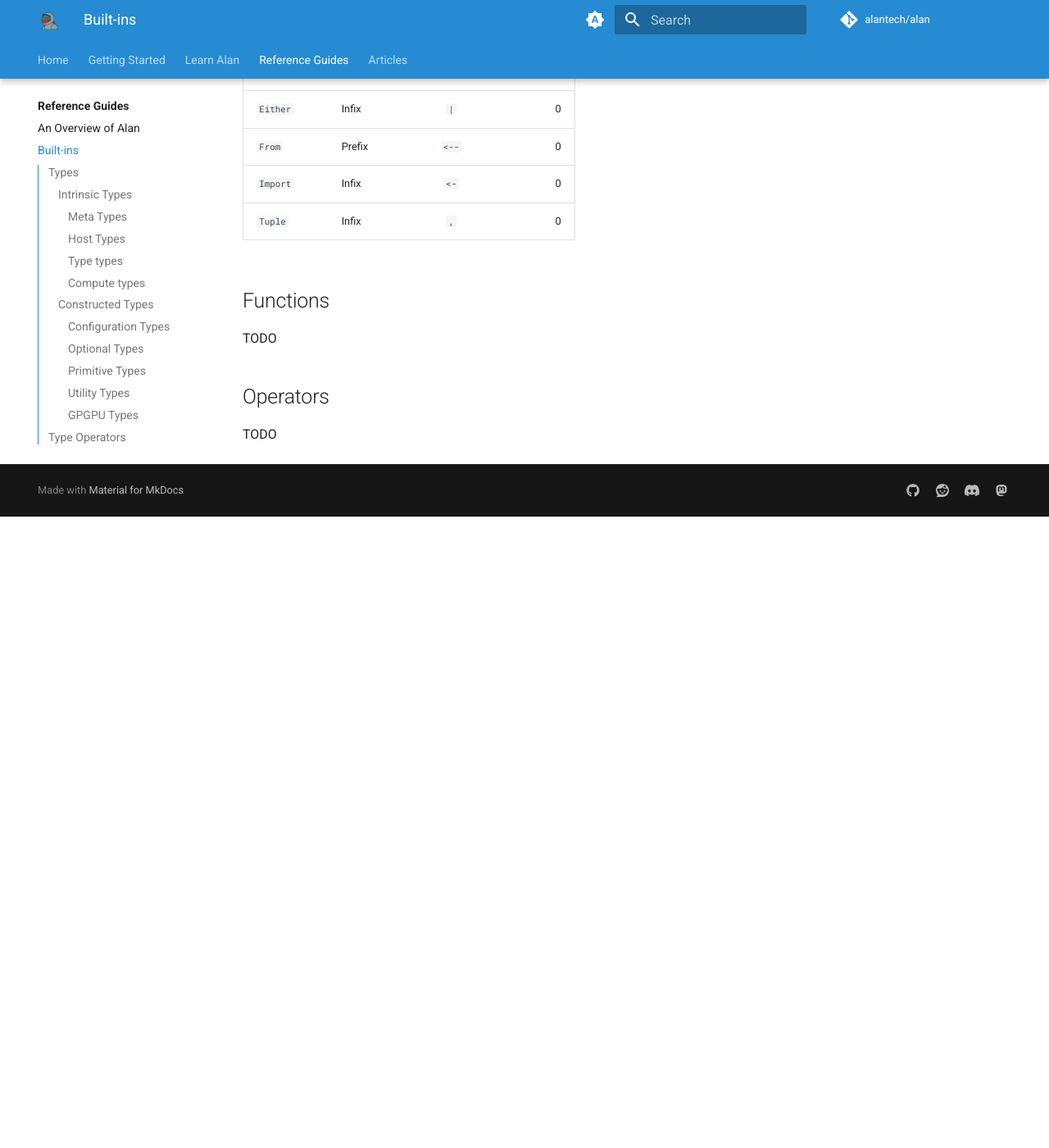
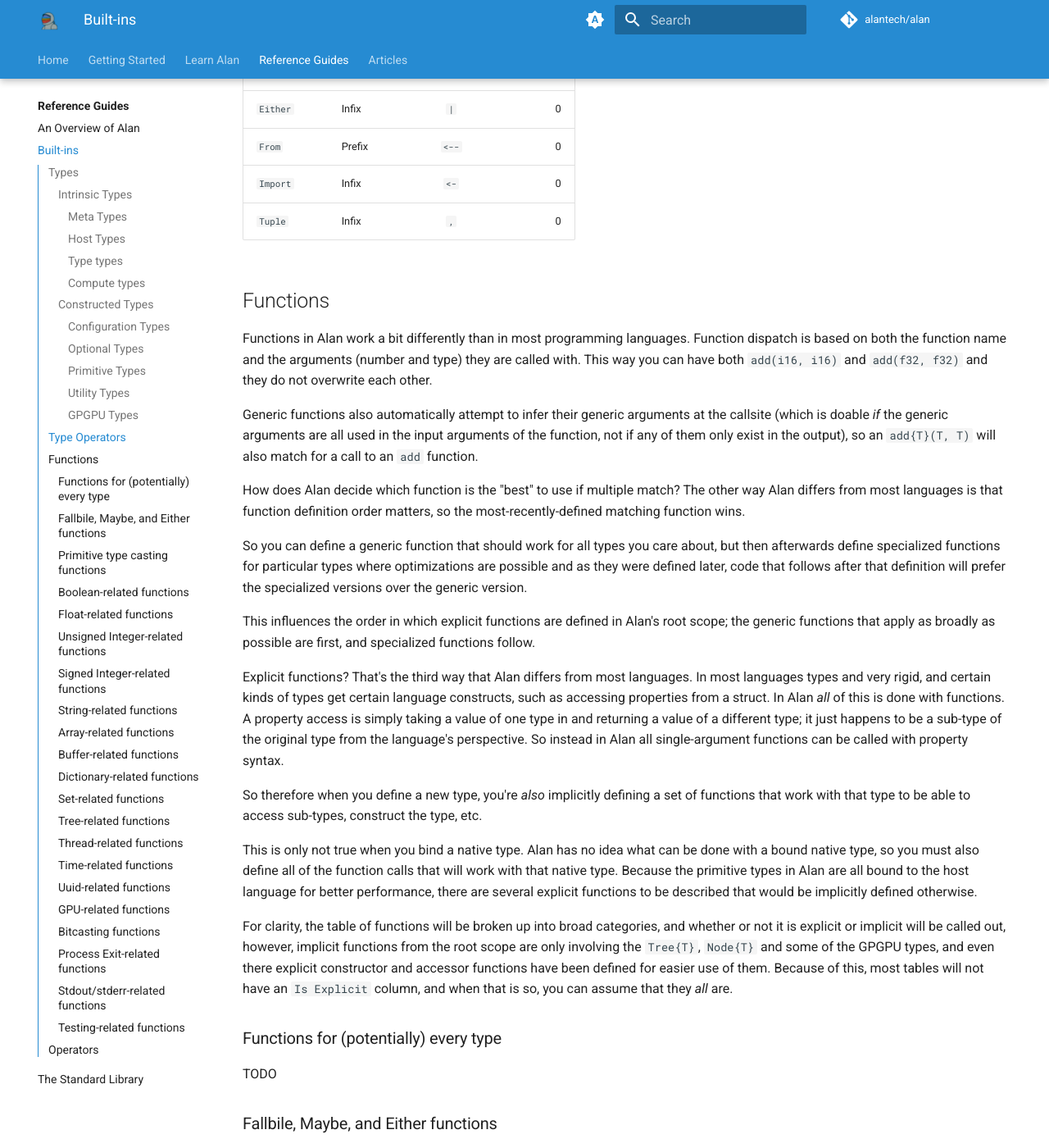
Before and after one commit to alantech/alanlang-docs, an MkDocs documentation site: the page built from docs/built_ins.md, in a window 1280 px wide and 1400 px high, scrolled down 10510 px. Shown: the whole window at 82% size. Built offline with MkDocs 1.6.1 and Material for MkDocs 9.7.7, drawn with Linux system fonts in a browser that asks for light colours; plug-ins that fetch from the network failed and are left out; comment, search, counter and statistics services are not loaded; before the commit the page ends 11140 px from its top, so only the background shows below that; some of the changed text lies outside the part shown.

Commit message:
Add (decent) sorting to tables and set up the structure for the built-in functions section (#79)

```diff
--- a/docs/built_ins.md
+++ b/docs/built_ins.md
@@ -233,6 +233,106 @@ This means the only type operator precedence table you need to know is the one b
 
 ## Functions
 
+Functions in Alan work a bit differently than in most programming languages. Function dispatch is based on both the function name and the arguments (number and type) they are called with. This way you can have both `add(i16, i16)` and `add(f32, f32)` and they do not overwrite each other.
+
+Generic functions also automatically attempt to infer their generic arguments at the callsite (which is doable *if* the generic arguments are all used in the input arguments of the function, not if any of them only exist in the output), so an `add{T}(T, T)` will also match for a call to an `add` function.
+
+How does Alan decide which function is the "best" to use if multiple match? The other way Alan differs from most languages is that function definition order matters, so the most-recently-defined matching function wins.
+
+So you can define a generic function that should work for all types you care about, but then afterwards define specialized functions for particular types where optimizations are possible and as they were defined later, code that follows after that definition will prefer the specialized versions over the generic version.
+
+This influences the order in which explicit functions are defined in Alan's root scope; the generic functions that apply as broadly as possible are first, and specialized functions follow.
+
+Explicit functions? That's the third way that Alan differs from most languages. In most languages types and very rigid, and certain kinds of types get certain language constructs, such as accessing properties from a struct. In Alan *all* of this is done with functions. A property access is simply taking a value of one type in and returning a value of a different type; it just happens to be a sub-type of the original type from the language's perspective. So instead in Alan all single-argument functions can be called with property syntax.
+
+So therefore when you define a new type, you're *also* implicitly defining a set of functions that work with that type to be able to access sub-types, construct the type, etc.
+
+This is only not true when you bind a native type. Alan has no idea what can be done with a bound native type, so you must also define all of the function calls that will work with that native type. Because the primitive types in Alan are all bound to the host language for better performance, there are several explicit functions to be described that would be implicitly defined otherwise.
+
+For clarity, the table of functions will be broken up into broad categories, and whether or not it is explicit or implicit will be called out, however, implicit functions from the root scope are only involving the `Tree{T}`, `Node{T}` and some of the GPGPU types, and even there explicit constructor and accessor functions have been defined for easier use of them. Because of this, most tables will not have an `Is Explicit` column, and when that is so, you can assume that they *all* are.
+
+### Functions for (potentially) every type
+
+TODO
+
+### Fallbile, Maybe, and Either functions
+
+TODO
+
+### Primitive type casting functions
+
+TODO
+
+### Boolean-related functions
+
+TODO
+
+### Float-related functions
+
+TODO
+
+### Unsigned Integer-related functions
+
+TODO
+
+### Signed Integer-related functions
+
+TODO
+
+### String-related functions
+
+TODO
+
+### Array-related functions
+
+TODO
+
+### Buffer-related functions
+
+TODO
+
+### Dictionary-related functions
+
+TODO
+
+### Set-related functions
+
+TODO
+
+### Tree-related functions
+
+TODO
+
+### Thread-related functions
+
+TODO
+
+### Time-related functions
+
+TODO
+
+### Uuid-related functions
+
+TODO
+
+### GPU-related functions
+
+TODO
+
+### Bitcasting functions
+
+TODO
+
+### Process Exit-related functions
+
+TODO
+
+### Stdout/stderr-related functions
+
+TODO
+
+### Testing-related functions
+
 TODO
 
 ## Operators
--- /dev/null
+++ b/docs/javascripts/tablesort.js
@@ -0,0 +1,19 @@
+Tablesort.extend('alansort', () => true, (a, b) => {
+  let aInt = parseInt(a);
+  let bInt = parseInt(b);
+  if (isNaN(aInt) || isNaN(bInt)) {
+    return a > b ? 1 : -1;
+  } else {
+    return a - b;
+  }
+})
+document$.subscribe(function() {
+  let ths = document.querySelectorAll("article table:not([class]) th");
+  for (let th of ths) {
+    th.setAttribute('data-sort-method', 'alansort');
+  }
+  let tables = document.querySelectorAll("article table:not([class])");
+  for (let table of tables) {
+    new Tablesort(table);
+  }
+})
--- a/mkdocs.yml
+++ b/mkdocs.yml
@@ -93,6 +93,9 @@ markdown_extensions:
       custom_checkbox: true
 extra_css:
   - stylesheets/extra.css
+extra_javascript:
+  - https://unpkg.com/tablesort@5.3.0/dist/tablesort.min.js
+  - javascripts/tablesort.js
 extra:
   social:
     - icon: fontawesome/brands/github
```
